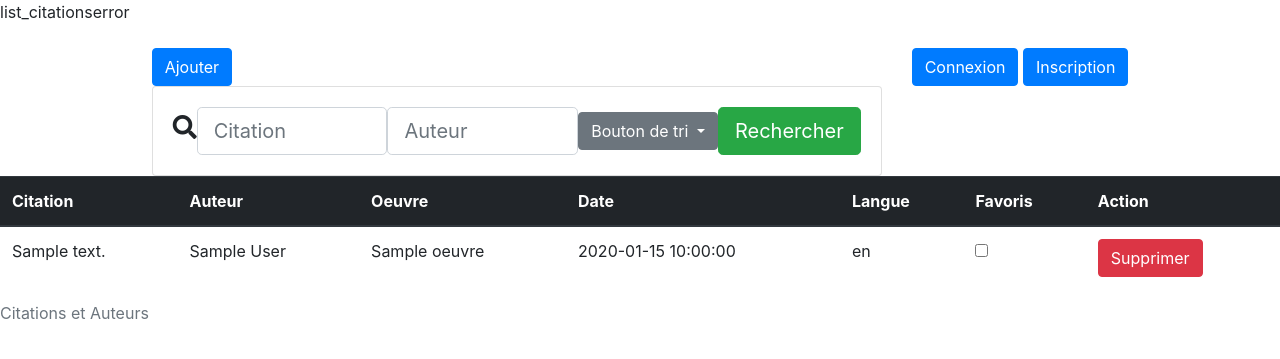
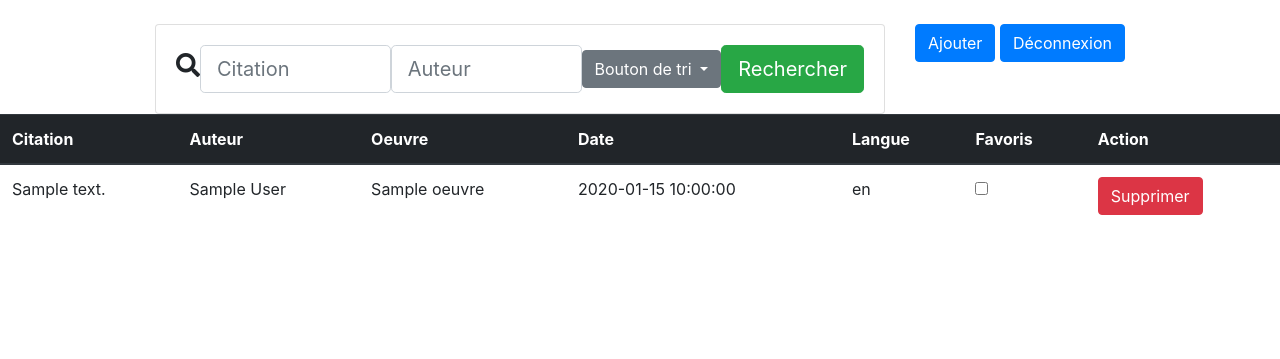
Before and after one commit to Fuzhyon/nosql_citations_python, a Flask app: page / in a window 1280 px wide. Shown: the top 359 px of the page. Run offline with Flask 2, Linux system fonts and the light colour scheme; the visitor is signed in with stand-in values (Sample User, id 1); a database or web service that is not in the repository returns one stand-in record (Sample ...); some libraries are stand-ins or nearby versions.

Commit message:
feat: ajout de la deconnexion

```diff
--- a/app.py
+++ b/app.py
@@ -2,6 +2,7 @@ from flask import Flask, render_template, request, jsonify, session, redirect, u
 from db import MongoDBConnector
 from flask_pymongo import PyMongo
 from passlib.hash import pbkdf2_sha256 as encryptor
+
 
 app = Flask(__name__)
 
@@ -40,6 +41,11 @@ def connexion():
                 return redirect(url_for('index'))
             return 'Email ou mot de passe incorrect(s)'
     return render_template('auth/connexion.html')
+
+@app.route('/deconnexion/')
+def deconnexion():
+    session.pop('mail',None)
+    return redirect('/')
 
 
 @app.route('/inscription/', methods=['POST', 'GET'])
@@ -99,11 +105,9 @@ def research_citation():
                 if y != -1 and input_auteur != "" and input_citation != "":
                     output.append({'text': c['text'], 'author': c['author']})
             elif "author" not in c and input_citation != "":
-                print("coucou")
                 y = c['text'].find(input_citation)
                 if y != -1:
                     output.append({'text': c['text']})
-        print(output)
         return render_template(page_index, list_citations=output)
     elif aucune_recherche:
         return render_template(page_index, list_citations=bdd.get_all_citations())
--- a/templates/base.html
+++ b/templates/base.html
@@ -3,7 +3,7 @@
 <link href="//maxcdn.bootstrapcdn.com/bootstrap/4.1.1/css/bootstrap.min.css" rel="stylesheet" id="bootstrap-css">
 <script src="//maxcdn.bootstrapcdn.com/bootstrap/4.1.1/js/bootstrap.min.js"></script>
 <script src="//cdnjs.cloudflare.com/ajax/libs/jquery/3.2.1/jquery.min.js"></script>
-<link rel="stylesheet" href="https://use.fontawesome.com/releases/v5.1.0/css/all.css" integrity="sha384-lKuwvrZot6UHsBSfcMvOkWwlCMgc0TaWr+30HWe3a4ltaBwTZhyTEggF5tJv8tbt" crossorigin="anonymous">list_citationserror
+<link rel="stylesheet" href="https://use.fontawesome.com/releases/v5.1.0/css/all.css" integrity="sha384-lKuwvrZot6UHsBSfcMvOkWwlCMgc0TaWr+30HWe3a4ltaBwTZhyTEggF5tJv8tbt" crossorigin="anonymous">
 
 <head>
     <meta charset="UTF-8">
--- a/templates/index.html
+++ b/templates/index.html
@@ -4,7 +4,6 @@
     <br/>
     <div class="row justify-content-center">
         <div class="col-12 col-md-10 col-lg-8">
-             <a href="add_citation"><button class="btn btn-primary">Ajouter</button></a>
             <form class="card card-sm" method ="post">
                 <div class="card-body row no-gutters align-items-center">
                     <div class="col-auto">
@@ -32,25 +31,31 @@
                     <div class="col-auto">
                         <button onclick="research_citation()" class="btn btn-lg btn-success" type="submit">Rechercher</button>
                     </div>
+
                 </div>
             </form>
 
+
         </div>
+        {% if 'mail' in session %}
+        <div class="col-auto">
+            <a href="add_citation"><button class="btn btn-primary">Ajouter</button></a>
+            <a href="deconnexion"><button class="btn btn-primary">Déconnexion</button></a>
+        </div>
+        {% else %}
+        <div class="col-auto">
+            <a href="connexion"><button class="btn btn-primary">Connexion</button></a>
+            <a href="inscription"><button class="btn btn-primary">Inscription</button></a>
+        </div>
+        {% endif %}
 
-        <div class="col-auto">
-        <a href="connexion"><button class="btn btn-primary">Connexion</button></a>
-        <a href="inscription"><button class="btn btn-primary">Inscription</button></a>
-
-    </div>
     </div>
 
 </div>
 <div>
     <table class="table">
-        <caption>Citations et Auteurs</caption>
         <thead class="thead-dark">
         <tr>
-
             <th scope="col">Citation</th>
             <th scope="col">Auteur</th>
             <th scope="col">Oeuvre</th>
```
